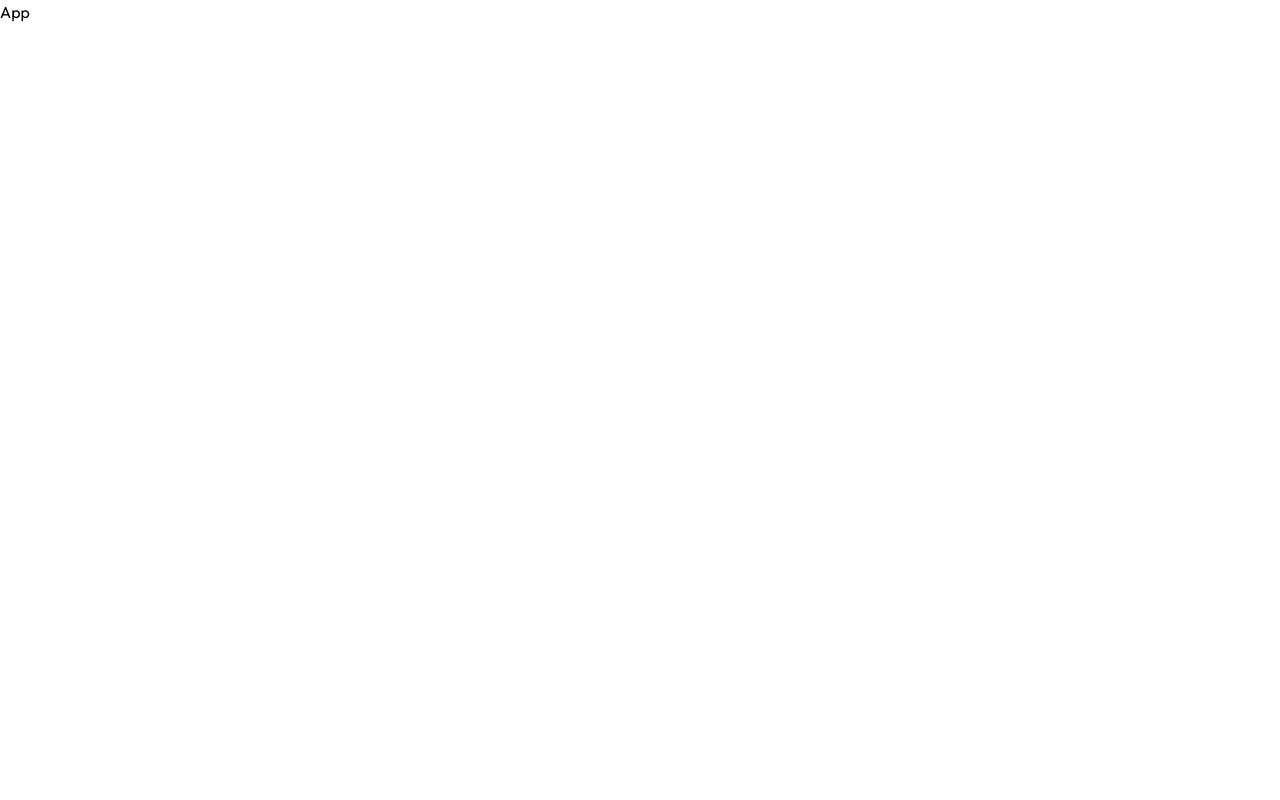
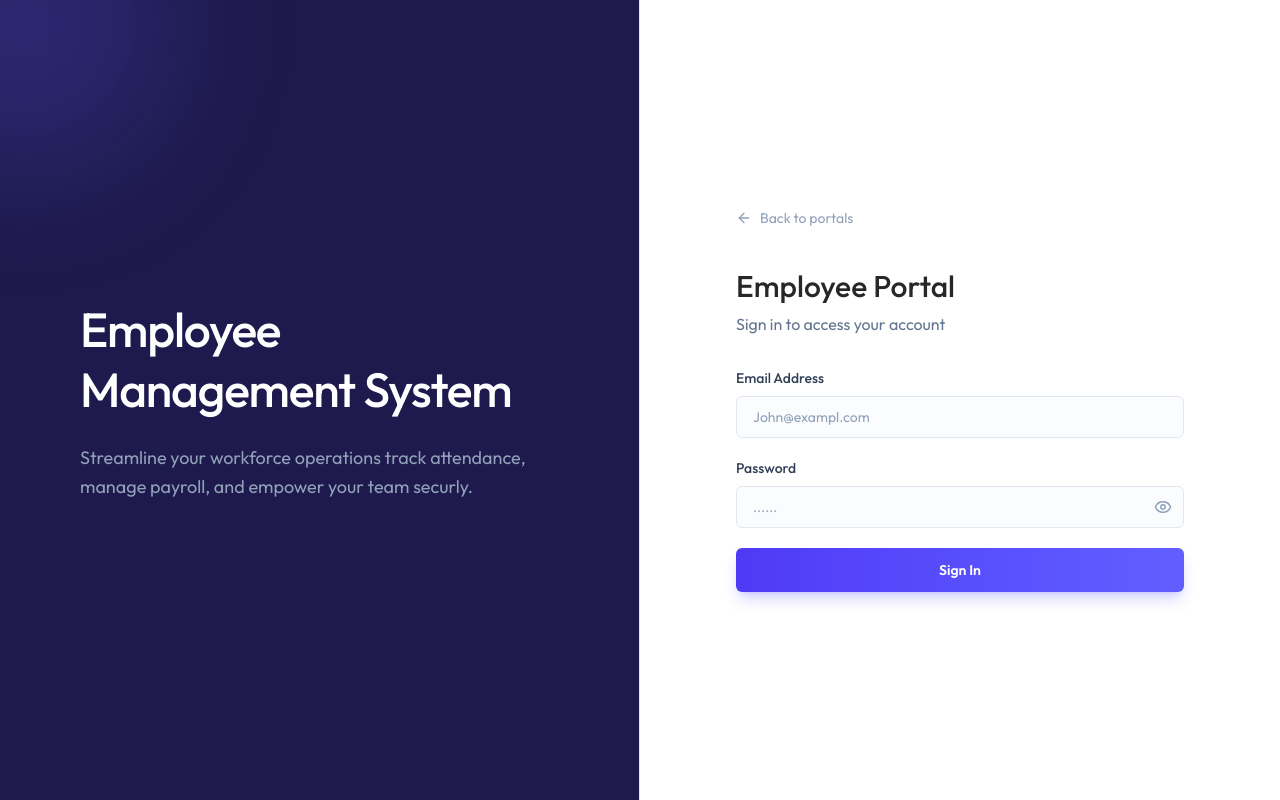
Before and after one commit to phyothureinzaw/EMS, a React (Vite) app in the folder client/: page /login/employee in a window 1280 px wide. Built offline with nearby package versions, Linux system fonts and the light colour scheme.

Commit message:
Complete Login UI

```diff
--- a/client/src/App.jsx
+++ b/client/src/App.jsx
@@ -1,8 +1,37 @@
-import React from 'react'
-
+import {Toaster} from 'react-hot-toast'
+import {Routes, Route, Navigate} from 'react-router-dom'
+import LoginLanding from './pages/LoginLanding'
+import Layout from './pages/Layout'
+import Dashboard from './pages/Dashboard'
+import Employees from './pages/Employees'
+import Attendance from './pages/Attendance'
+import Leave from './pages/Leave'
+import Payslips from './pages/Payslips'
+import Setting from './pages/Setting'
+import PrintPayslip from './pages/PrintPayslip'
+import LoginForm from './components/LoginForm'
 const App = () => {
   return (
-    <div>App</div>
+    <>
+      <Toaster />
+      <Routes>
+        <Route path='/login' element={<LoginLanding/>} />
+
+        <Route path='/login/admin' element={<LoginForm role="admin" title="Admin Portal" subtitle="Sign in to manage the organization"/>} />
+        <Route path='/login/employee' element={<LoginForm role="employee" title="Employee Portal" subtitle="Sign in to access your account"/>} />
+
+        <Route element={<Layout/>}>
+          <Route path='/dashboard' element = {<Dashboard/>} />
+          <Route path='/employees' element = {<Employees/>} />
+          <Route path='/attendance' element = {<Attendance/>} />
+          <Route path='/leave' element = {<Leave/>} />
+          <Route path='/payslips' element = {<Payslips/>} />
+          <Route path='/settings' element = {<Setting/>} />
+        </Route>
+        <Route path='/print/payslips/:id' element = {<PrintPayslip/>} />
+        <Route path='*' element = {<Navigate to="/dashboard" replace/>}/>
+      </Routes>
+    </>
   )
 }
 
--- /dev/null
+++ b/client/src/components/LoginForm.jsx
@@ -0,0 +1,65 @@
+import { Link } from "react-router-dom"
+import LoginLeftSide from "./LoginLeftSide"
+import { ArrowLeftIcon, EyeOffIcon ,EyeIcon, Loader2Icon } from "lucide-react"
+import { useState } from "react";
+
+const LoginForm = ({role,title,subtitle}) => {
+
+  const [email,setEmail] = useState("");
+  const [password,setPassword] = useState("");
+  const [showPassword,setShowPassword] = useState(false);
+  const [loading,setLoading] = useState(false);
+  const [error,setError] = useState("");
+
+  const handleSubmit = async (e) => {
+    e.preventDefault();
+  }
+
+
+  return (
+    <div className="min-h-screen flex flex-col md:flex-row">
+        <LoginLeftSide />
+        <div className="flex-1 flex items-center justify-center p-6 sm:p-12 bg-white">
+           <div className="w-full max-w-md animate-fade-in">
+            <Link to="/login" className="inline-flex items-center gap-2 text-slate-400 hover:text-slate-700 text-sm mb-10 transition-colors">
+              <ArrowLeftIcon size={16}/> Back to portals
+            </Link>
+
+            <div className="mb-8">
+              <h1 className="text-2xl sm:text-3xl font-medium text-zinc-800">{title}</h1>
+              <p className="text-slate-500 text-sm sm:text-base mt-2">{subtitle}</p>
+            </div>
+            {error && (
+              <div className="mb-6 p-4 bg-rose-50 border border-rose-200 text-rose-700 text-sm rounded-xl flex items-start gap-3">
+                <div className="w-1.5 h-1.5 rounded-full bg-rose-500 mt-1.5 shrink-0" />
+                {error}
+              </div>
+            )}
+
+            <form className="space-y-5"  onSubmit={handleSubmit}>
+              <div>
+                <label className="block text-sm font-medium text-slate-700 mb-2">Email Address</label>
+                <input type="email" value={email} onChange={(e)=>setEmail(e.target.value)} required placeholder="John@exampl.com" />
+              </div>
+
+              <div>
+                <label className="block text-sm font-medium text-slate-700 mb-2">Password</label>
+                <div className="relative">
+                  <input type={showPassword ? 'text': 'password'} onChange={(e)=>setPassword(e.target.value)} required placeholder="......" className="pr-11" />
+                <button type="button" onClick={()=>setShowPassword(!showPassword)} className="absolute right-3 top-1/2 -translate-y-1/2 text-slate-400 hover:text-slate-600 transition-colors">
+                  {showPassword ? <EyeOffIcon size={18}/> : <EyeIcon size={18}/>}
+                </button>
+                </div>
+              </div>
+              <button type="submit" disabled={loading} className="w-full py-3 bg-linear-to-r from-indigo-600 to-indigo-500 text-white rounded-md text-sm font-semibold hover:from-indigo-700 hover:to-indigo-600 disabled:opacity-50 transition-all duration-200 shadow-lg shadow-indigo-500/25 active:scale-[0.98] flex items-center justify-center" >
+                {loading && <Loader2Icon className="animate-spin h-4 w-4 mr-2"/>}
+                Sign In
+              </button>
+            </form>
+        </div>
+        </div>
+    </div>
+  )
+}
+
+export default LoginForm
--- /dev/null
+++ b/client/src/components/LoginLeftSide.jsx
@@ -0,0 +1,17 @@
+
+const LoginLeftSide = () => {
+  return (
+    <div className="hidden md:flex w-1/2 bg-indigo-950 relative overflow-hidden border-r border-slate-200">
+        <div className="absolute -top-30 -left-30 w-72 h-72 bg-indigo-500/20 rounded-full blur-3xl"></div>
+
+        <div className="relative z-10 flex flex-col items-start justify-center p-12 lg:p-20 w-full h-full">
+            <h1 className="text-4xl lg:text-5xl font-medium text-white mb-6 leading-tight tracking-tight">Employee <br/>Management System</h1>
+            <p className="text-slate-400 text-lg max-w-md leading-relaxed">
+                Streamline your workforce operations track attendance, manage payroll, and empower your team securly.
+            </p>
+        </div>
+    </div>
+  )
+}
+
+export default LoginLeftSide
--- /dev/null
+++ b/client/src/pages/Attendance.jsx
@@ -0,0 +1,8 @@
+
+const Attendance = () => {
+  return (
+    <div>Attendance</div>
+  )
+}
+
+export default Attendance
--- /dev/null
+++ b/client/src/pages/Dashboard.jsx
@@ -0,0 +1,8 @@
+
+const Dashboard = () => {
+  return (
+    <div>Dashboard</div>
+  )
+}
+
+export default Dashboard
--- /dev/null
+++ b/client/src/pages/Employees.jsx
@@ -0,0 +1,8 @@
+
+const Employees = () => {
+  return (
+    <div>Employees</div>
+  )
+}
+
+export default Employees
--- /dev/null
+++ b/client/src/pages/Layout.jsx
@@ -0,0 +1,17 @@
+import { Outlet } from "react-router-dom"
+
+
+const Layout = () => {
+  return (
+    <div className="flex h-screen bg-linear-to-br from-slate-50 via-white to-indigo-50/30">
+      <p>Sidebar</p>
+      <main className="flex-1 overflow-y-auto">
+        <div className="p-4 pt-16 sm:p-6 sm:pt-6 lg:p-8 max-w-400 mx-auto">
+          <Outlet />
+        </div>
+      </main>
+    </div>
+  )
+}
+
+export default Layout
--- /dev/null
+++ b/client/src/pages/Leave.jsx
@@ -0,0 +1,9 @@
+
+
+const Leave = () => {
+  return (
+    <div>Leave</div>
+  )
+}
+
+export default Leave
--- /dev/null
+++ b/client/src/pages/LoginLanding.jsx
@@ -0,0 +1,53 @@
+import { Link } from "react-router-dom"
+import LoginLeftSide from "../components/LoginLeftSide"
+import {ArrowRightIcon, ShieldIcon, UserIcon} from "lucide-react"
+const LoginLanding = () => {
+
+    const portalOptions = [
+      {
+        to : "/login/admin",
+        title : "Admin Portal",
+        description: "Manage Employees, departments, payroll, and system configurations.",
+        icon: ShieldIcon
+      },
+          {
+        to : "/login/employee",
+        title : "Employee Portal",
+        description: "View your profile, track attendance, request time off, and access payrolls.",
+        icon: UserIcon
+      }
+    ]
+  return (
+        <div className="min-h-screen flex flex-col md:flex-row">
+            <LoginLeftSide/>
+
+            <div className="w-full md:w-1/2 flex flex-col items-center justify-center p-6 sm:p-12 lg:p-16 relative overflow-y-auto min-h-screen">
+
+              <div className="w-full max-w-md animate-fade-in relative z-10">
+                {/* Header Section */}
+                  <div className="mb-10 text-center md:text-left">
+                    <h2 className="text-3xl font-medium text-slate-900 tracking-tight mb-3">Welcome Back</h2>
+                    <p className="text-slate-500">Select your portal to securely access the system.</p>
+                  </div>
+                {/* Portal Section */}
+                  <div className="space-y-4">
+                    {portalOptions.map((portal)=>(
+                        <Link key={portal.to} to={portal.to} className="group block bg-slate-50 border border-slate-200 rounded-lg p-5 sm:p-6 transition-all duration-300 hover:border-indigo-400 hover:bg-indigo-50 ">
+                          <div className="relative z-10 flex items-center justify-between gap-4 sm:gap-5">
+                            <h3 className="text-lg text-slate-800 group-hover:text-indigo-600 mb-1 transition-colors">{portal.title}</h3>
+                            <ArrowRightIcon className="w-4 h-4 text-slate-400 group-hover:text-indigo-600 group-hover:translate-x-1 transition-all duration-300"/>
+                          </div>
+                        </Link>
+                    ))}
+                  </div>
+                {/* Footer Section */}
+                    <div className="mt-12 text-center md:text-left text-sm text-slate-400">
+                      <p>© {new Date().getFullYear()} Reinz.All right reserved.</p>
+                    </div>
+              </div>
+            </div>
+        </div>
+  )
+}
+
+export default LoginLanding
--- /dev/null
+++ b/client/src/pages/Payslips.jsx
@@ -0,0 +1,8 @@
+
+const Payslips = () => {
+  return (
+    <div>Payslips</div>
+  )
+}
+
+export default Payslips
--- /dev/null
+++ b/client/src/pages/PrintPayslip.jsx
@@ -0,0 +1,8 @@
+
+const PrintPayslip = () => {
+  return (
+    <div>PrintPayslip</div>
+  )
+}
+
+export default PrintPayslip
--- /dev/null
+++ b/client/src/pages/Setting.jsx
@@ -0,0 +1,8 @@
+
+const Setting = () => {
+  return (
+    <div>Setting</div>
+  )
+}
+
+export default Setting
```
